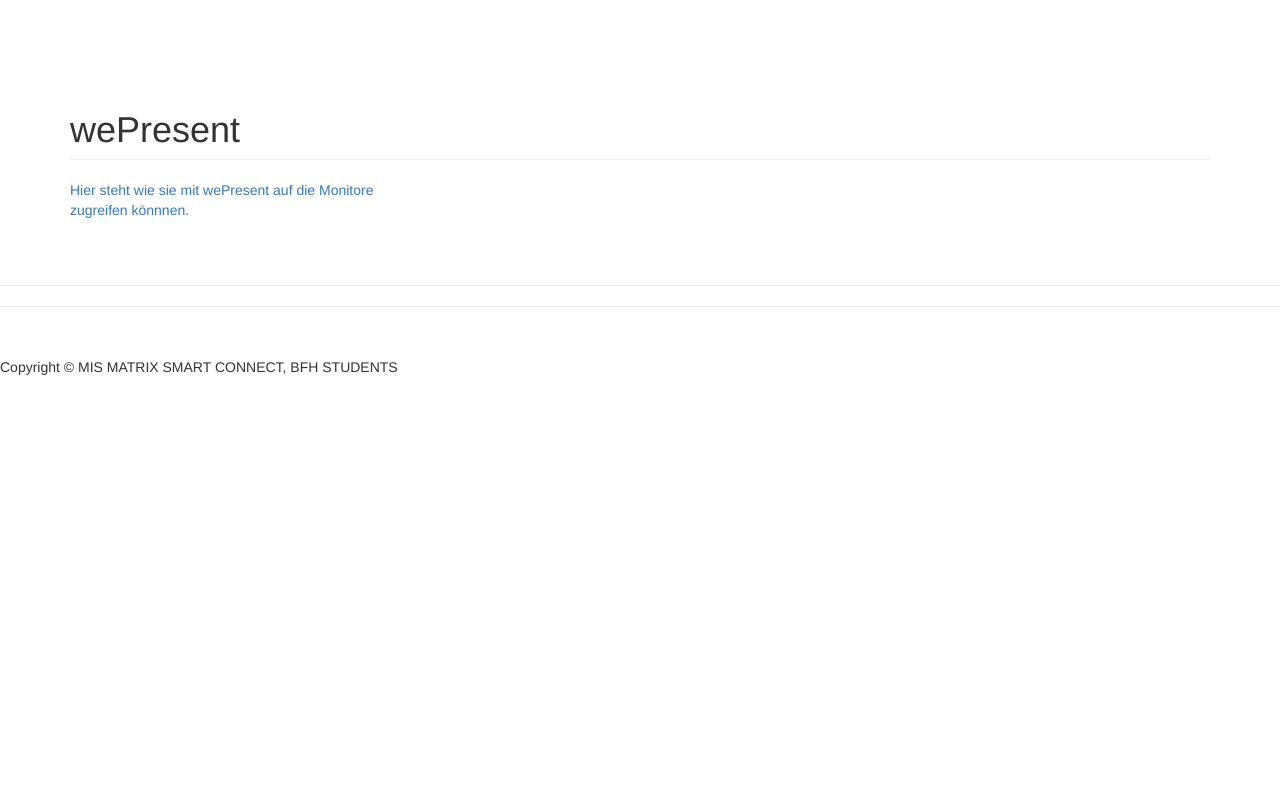
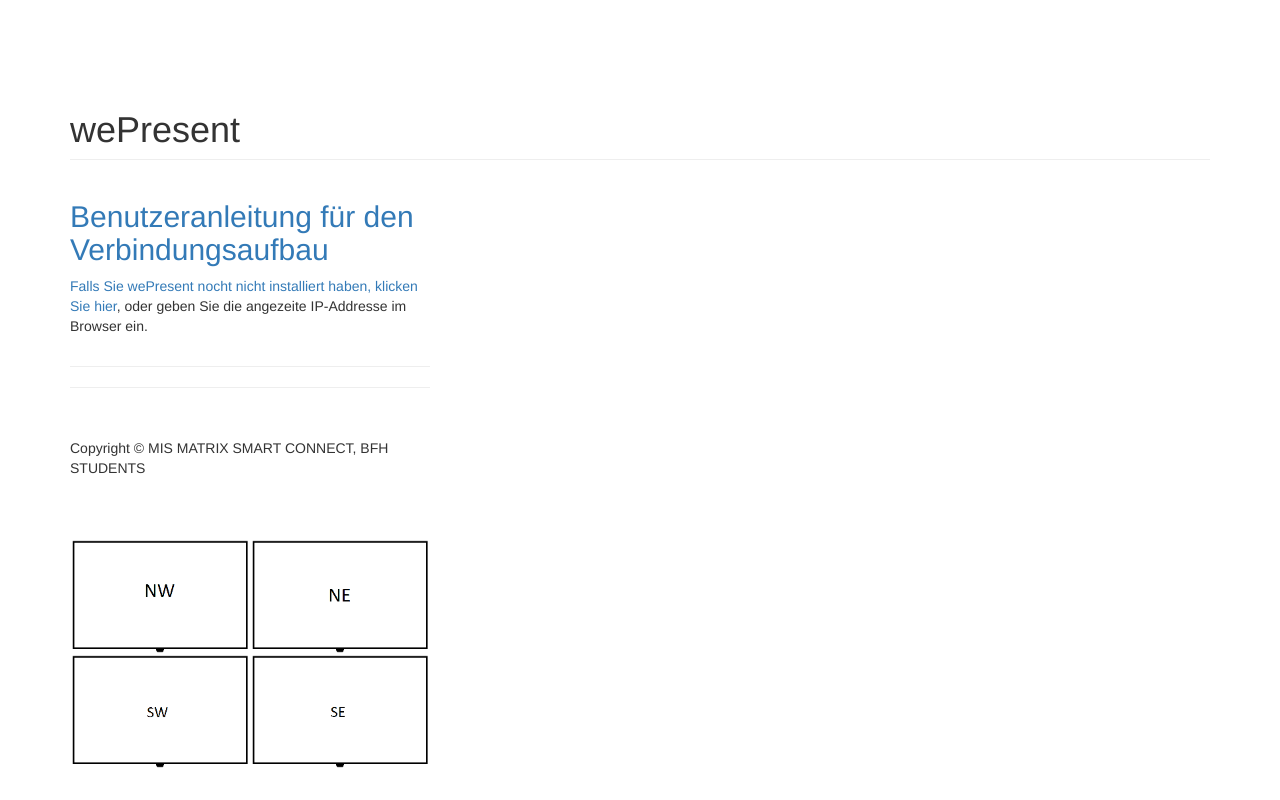
Before and after one commit to ramol1/MisMatrix, a plain HTML site: page mismatrix/wepresent.html in a window 1280 px wide. Drawn offline with Linux system fonts and the light colour scheme.

Commit message:
Lektion Donnerstag
Weiterarbeit an Prototyp

```diff
--- a/mismatrix/wepresent.html
+++ b/mismatrix/wepresent.html
@@ -36,23 +36,43 @@
             <div class="col-lg-12">
                 <h1 class="page-header">wePresent</h1>
 
+
+
             </div>
         </div>
+
+   <div class="row">
+            <div class="col-md-4 portfolio-item">
+
+
+		<table>
+			<tr>
+				<th><img class="img-responsive" src="Pictures/Display_NW.png" alt=""></th>
+				<th><img class="img-responsive" src="Pictures/Display_NE.png" alt=""></th>
+			</tr>
+
+			<tr>
+				<td><img class="img-responsive" src="Pictures/Display_SW.png" alt=""></td>
+				<td><img class="img-responsive" src="Pictures/Display_SE.png" alt=""></td>
+			</tr>
+
         <!-- /.row -->
 
         <!-- Projects Row -->
-        <div class="row">
-            <div class="col-md-4 portfolio-item">
+
                 <a href="#">
-				<p>Hier steht wie sie mit wePresent auf die Monitore zugreifen könnnen.</p>
+				<h2>Benutzeranleitung für den Verbindungsaufbau</h2>
+				<p>Falls Sie wePresent nocht nicht installiert haben, klicken Sie <a href="http://www.wepresentwifi.com/de/">hier</a>, oder geben Sie die angezeite IP-Addresse im Browser ein.</p>
+				<p></p>
 
                 </a>
-                <h3>
-                    <a href="#"></a>
-                </h3>
+
+
             </div>
 
         </div>
+
+
         <!-- /.row -->
 
         <!-- Projects Row -->
```
Also changed, not shown: mismatrix/index.html (+7 -9 lines), mismatrix/Pictures/Display_NE.png (added), mismatrix/Pictures/Display_NW.png (added), mismatrix/Pictures/Display_SE.png (added), mismatrix/Pictures/Display_SW.png (added).
